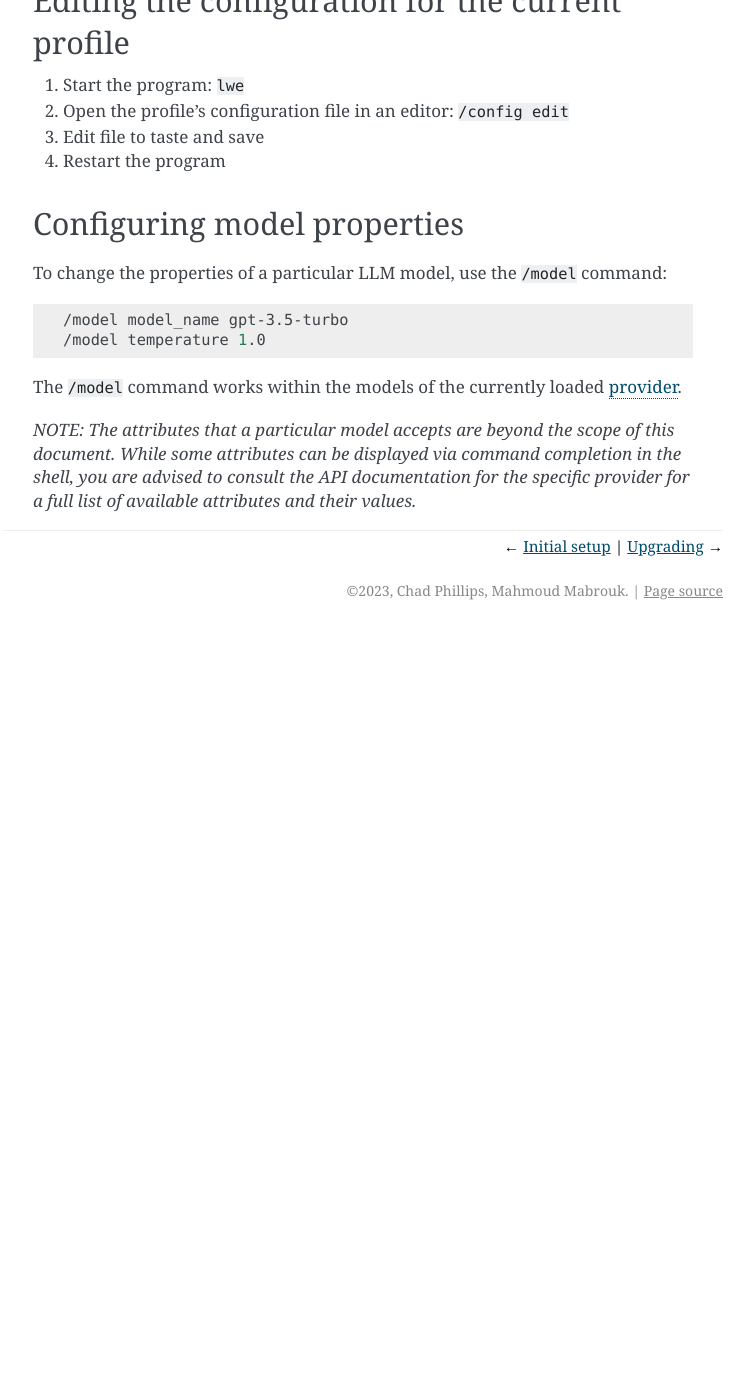
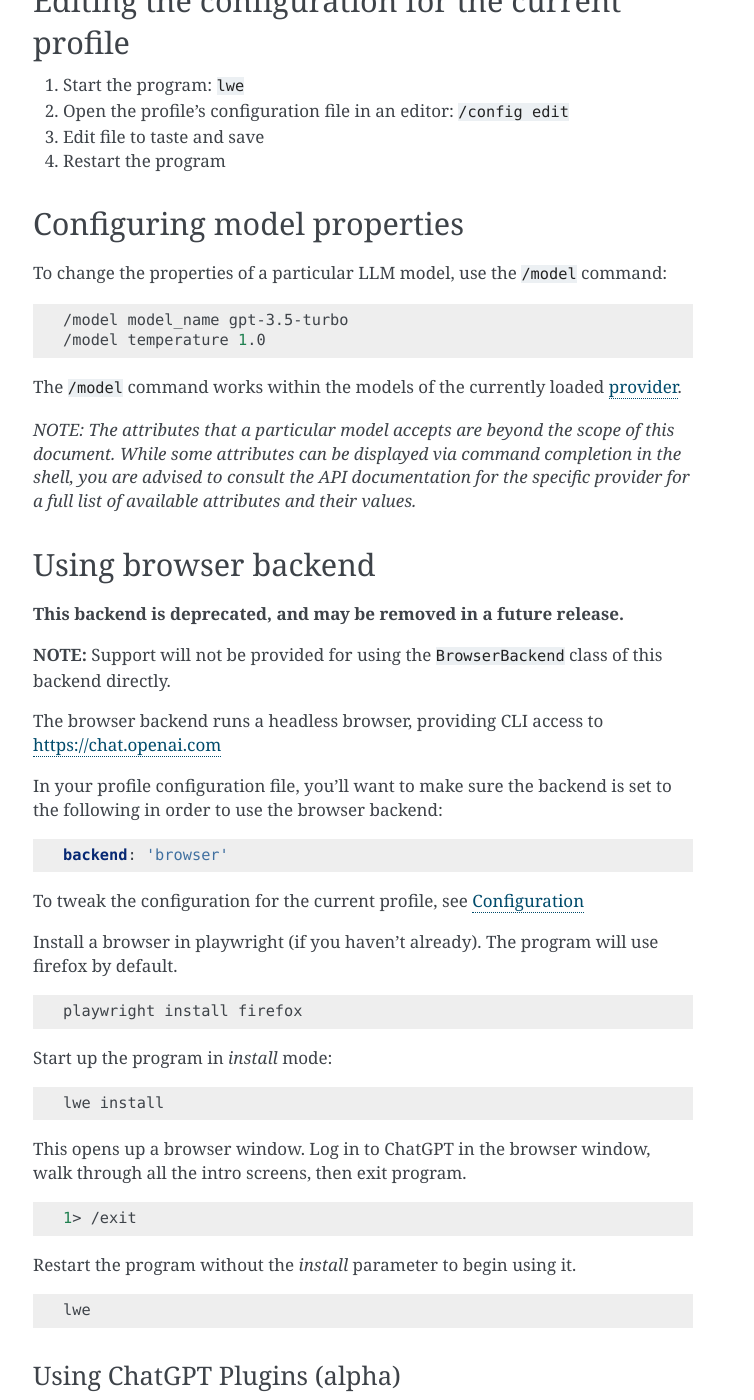
Before and after one commit to llm-workflow-engine/llm-workflow-engine, a Sphinx documentation site: the page built from docs/configuration.rst, in a window 1280 px wide and 1400 px high, scrolled down 1348 px. Shown: the whole window, without its empty margins (387-1141 px from the left). Built offline with Sphinx 7.4.7, drawn with Linux system fonts in a browser that asks for light colours; before the commit the page ends 1978 px from its top, so only the background shows below that; some of the changed text lies outside the part shown.

Commit message:
more improvements to Sphinx doc

```diff
--- a/docs/configuration.rst
+++ b/docs/configuration.rst
@@ -95,3 +95,77 @@ The ``/model`` command works within the models of the currently loaded :ref:`pro
 document. While some attributes can be displayed via command completion in the
 shell, you are advised to consult the API documentation for the specific provider
 for a full list of available attributes and their values.*
+
+-----------------------------------------------
+Using browser backend
+-----------------------------------------------
+
+**This backend is deprecated, and may be removed in a future release.**
+
+**NOTE:** Support will not be provided for using the ``BrowserBackend`` class of this backend directly.
+
+The browser backend runs a headless browser, providing CLI access to https://chat.openai.com
+
+In your profile configuration file, you'll want to make sure the backend is set to the following in order to use the browser backend:
+
+.. code-block:: yaml
+
+   backend: 'browser'
+
+To tweak the configuration for the current profile, see :ref:`Configuration`
+
+Install a browser in playwright (if you haven't already). The program will use firefox by default.
+
+.. code-block:: bash
+
+   playwright install firefox
+
+Start up the program in `install` mode:
+
+.. code-block:: bash
+
+   lwe install
+
+This opens up a browser window. Log in to ChatGPT in the browser window, walk through all the intro screens, then exit program.
+
+.. code-block:: bash
+
+   1> /exit
+
+Restart the program without the `install` parameter to begin using it.
+
+.. code-block:: bash
+
+   lwe
+
+^^^^^^^^^^^^^^^^^^^^^^^^^^^^^^^^^^^^^^^^^^^^^^^
+Using ChatGPT Plugins (alpha)
+^^^^^^^^^^^^^^^^^^^^^^^^^^^^^^^^^^^^^^^^^^^^^^^
+
+Officially approved ChatGPT plugins can be configured for use with the browser backend.
+
+**NOTE:** This requires your OpenAI login account to have access to ChatGPT plugins.
+
+To use plugins:
+
+1. You must use a model that supports plugins: ``/model model_name gpt-4-plugins``
+2. Browse the plugins: ``/plugins``, or a filter the full list by a phrase, ``/plugins youtube``
+3. To enable the plugin by default, add the plugin ID to the ``browser.plugins`` list in your configuration file:
+
+   .. code-block:: yaml
+
+      browser:
+        plugins:
+          - plugin-d1d6eb04-3375-40aa-940a-c2fc57ce0f51
+
+4. You can also dynamically enable/disable plugins, see the help for ``/plugin-enable`` and ``/plugin-disable``
+
+^^^^^^^^^^^^^^^^^^^^^^^^^^^^^^^^^^^^^^^^^^^^^^^
+Using ChatGPT with browsing (alpha)
+^^^^^^^^^^^^^^^^^^^^^^^^^^^^^^^^^^^^^^^^^^^^^^^
+
+ChatGPT with browsing can be used with the browser backend.
+
+**NOTE:** This requires your OpenAI login account to have access to ChatGPT with browsing.
+
+To use ChatGPT with browsing, you must use a model that supports browsing: ``/model model_name gpt-4-browsing``
--- a/docs/docker.rst
+++ b/docs/docker.rst
@@ -1,5 +1,5 @@
 ===============================================
-Docker (experimental)
+Docker
 ===============================================
 
 Build a docker image for testing ``lwe``:
--- a/docs/plugins.rst
+++ b/docs/plugins.rst
@@ -24,7 +24,7 @@ Using plugins
            # extension.
            - test
 
-   Note that setting ``plugins.enabled`` will overwrite the default enabled plugins. Use the ``/config plugins`` command for a list of default enabled plugins.
+   Note that setting ``plugins.enabled`` will overwrite the default enabled plugins. Use the ``/config plugins`` command for a list of currently enabled plugins.
 
 
 -----------------------------------------------
--- a/docs/upgrading.rst
+++ b/docs/upgrading.rst
@@ -26,7 +26,7 @@ Until an official release exists, you'll need to uninstall and reinstall:
 .. code-block:: bash
 
    pip uninstall -y llm-workflow-engine
-   pip install llm-workflow-engine
+   pip install git+https://github.com/llm-workflow-engine/llm-workflow-engine
 
 
 -----------------------------------------------
```
Also changed, not shown: docs/installation.rst (+12 -0 lines), docs/python_module.rst (+17 -0 lines).
